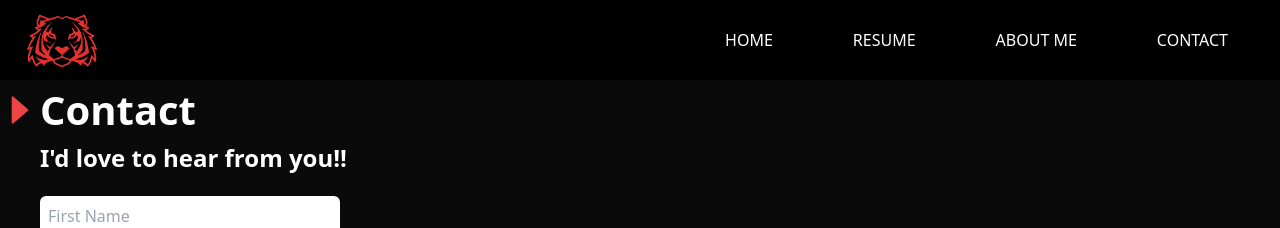
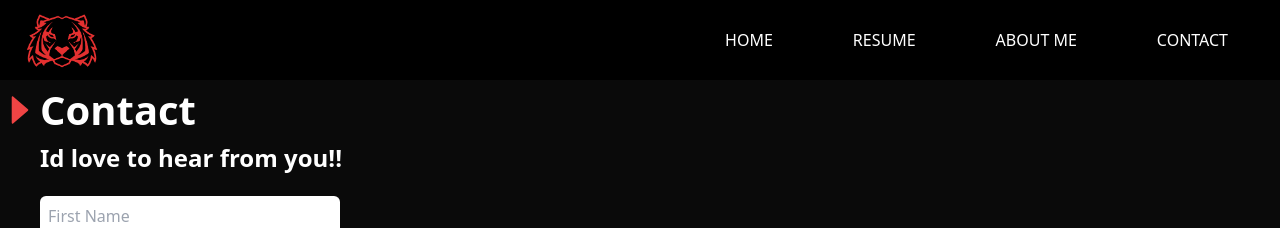
Before and after one commit to jurgenhideni/portfolio, a Next.js app: page /contact in a window 1280 px wide. Shown: the top 228 px of the page. Built offline with nearby package versions, Linux system fonts and the light colour scheme.

Commit message:
fixed &apos error contacts page

```diff
--- a/src/components/Contact.jsx
+++ b/src/components/Contact.jsx
@@ -9,7 +9,7 @@ const Contact = () => {
       </h1>
 
       <h2 className="font-bold mx-10 text-[1.5rem]">
-        I'd love to hear from you!!
+        Id love to hear from you!!
       </h2>
       <div className="mx-10 my-5 flex flex-col  max-w-[300px] gap-3 text-black">
         <input
```
